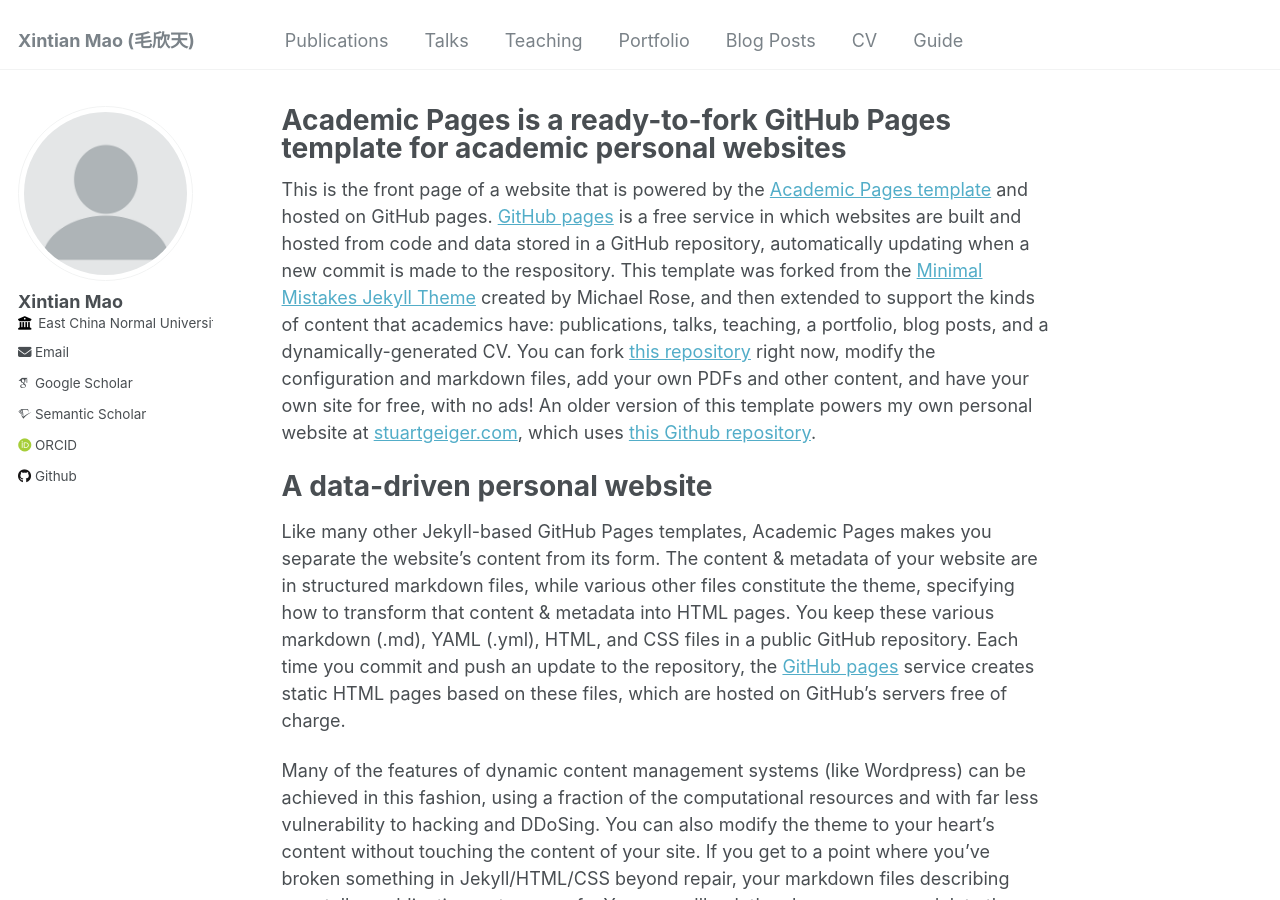
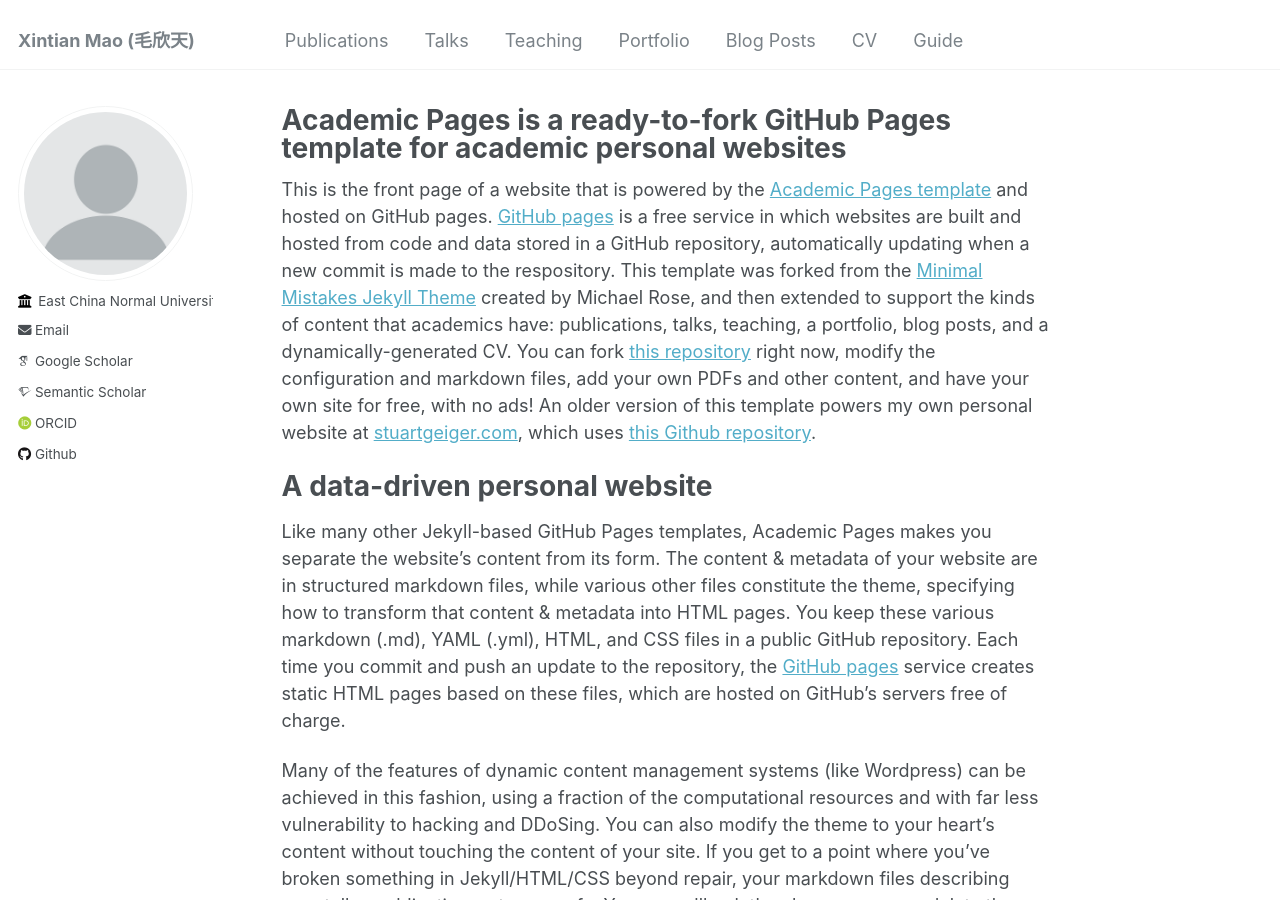
Before and after one commit to INVOKERer/INVOKERer.github.io, a Jekyll site: the page built from _pages/about.md, in a window 1280 px wide and 900 px high. Built offline with Jekyll 4.4.1, drawn with Linux system fonts in a browser that asks for light colours; some web fonts are replaced.

Commit message:
Update _config.yml

```diff
--- a/_config.yml
+++ b/_config.yml
@@ -22,7 +22,7 @@ repository               : "academicpages/academicpages.github.io"
 author:
   # Biographic information
   avatar           : "profile.png"
-  name             : "Xintian Mao"
+  name             : # "Xintian Mao"
   pronouns         : # example: "she/her"
   bio              : # "Short biography for the left-hand sidebar"
   location         : # "Earth"
```
